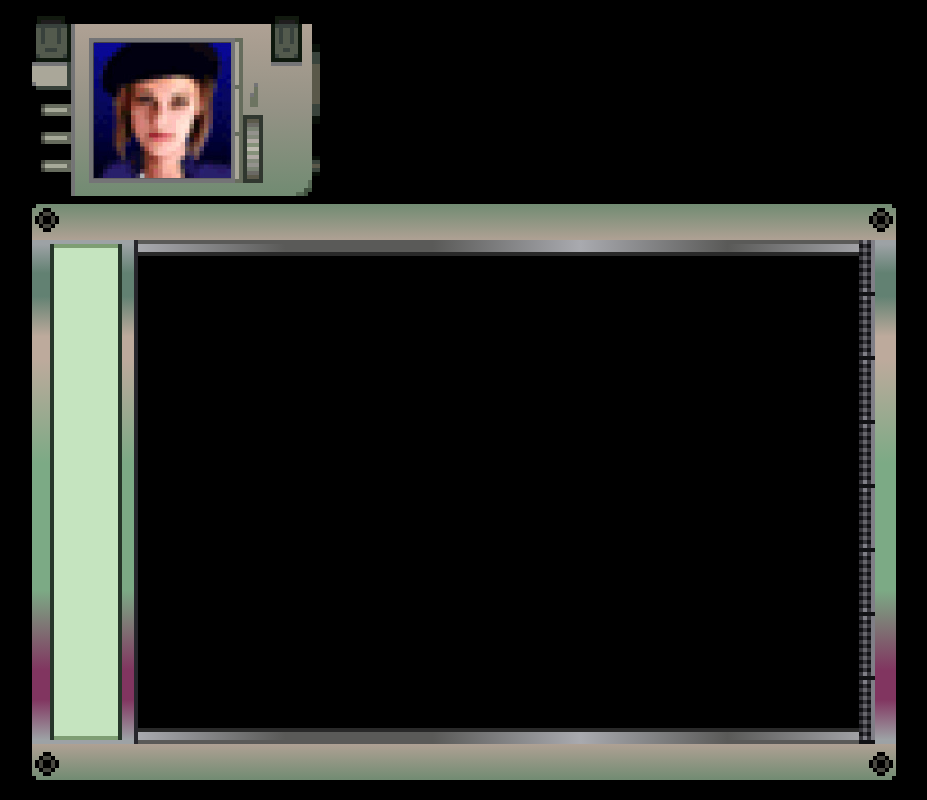
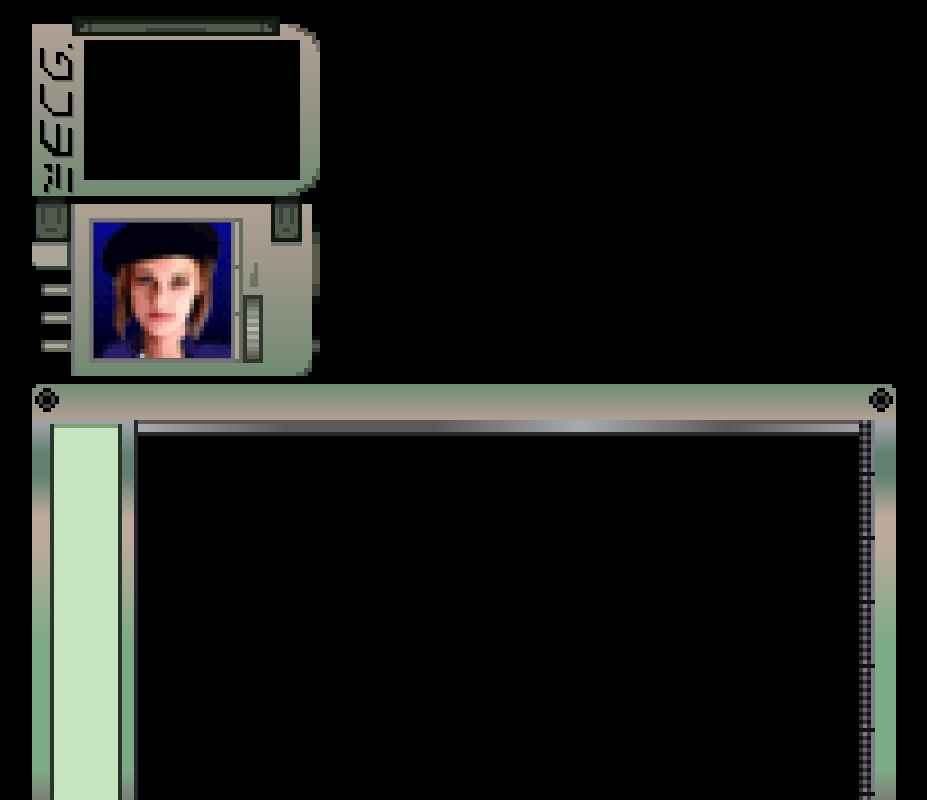
Before and after one commit to Leonelmarianog/cool-uis, a Vue app in the folder resident-evil-1-inventory-1996/: page / in a window 1280 px wide. Shown: the top 800 px of the page, without its empty margins (176-1103 px from the left). Built offline with nearby package versions, Linux system fonts and the light colour scheme.

Commit message:
Add HealthStatusPanel skeleton and ECG label

```diff
--- a/resident-evil-1-inventory-1996/src/App.vue
+++ b/resident-evil-1-inventory-1996/src/App.vue
@@ -1,12 +1,14 @@
 <script setup>
 import ItemPreviewPanel from './components/ItemPreviewPanel.vue'
 import CharacterPortraitPanel from './components/CharacterPortraitPanel.vue'
+import HealthStatusPanel from './components/HealthStatusPanel.vue'
 </script>
 
 <template>
   <main class="project-shell">
     <div class="project-shell__inventory">
       <!-- Keep new components first while building them individually. -->
+      <HealthStatusPanel />
       <CharacterPortraitPanel class="project-shell__portrait-panel" />
       <ItemPreviewPanel />
     </div>
--- /dev/null
+++ b/resident-evil-1-inventory-1996/src/components/HealthStatusPanel.vue
@@ -0,0 +1,173 @@
+<script setup>
+import ecgLabel from '../assets/ecg-label.svg'
+</script>
+
+<template>
+  <section class="health-status-panel" aria-label="Health status panel">
+    <div class="health-status-panel__housing">
+      <img class="health-status-panel__label" :src="ecgLabel" alt="ECG" width="36" height="148" />
+      <div class="health-status-panel__screen" aria-hidden="true"></div>
+    </div>
+    <div class="health-status-panel__top-recess" aria-hidden="true">
+      <span class="health-status-panel__border-mark"></span>
+    </div>
+  </section>
+</template>
+
+<style scoped>
+.health-status-panel {
+  --health-housing-background: linear-gradient(to top, #718b72, #949285, #afa194);
+  --health-recess-mid: #20211C;
+  --health-mount-border: #0e180d;
+  --health-reflection: #535a4d;
+
+  /* Reference housing: 72 × 43 art pixels. */
+  position: relative;
+  width: calc(72 * var(--ui-pixel));
+  max-width: 100%;
+  height: calc(43 * var(--ui-pixel));
+}
+
+.health-status-panel__housing {
+  position: absolute;
+  inset: 0;
+  background: var(--health-housing-background);
+  /* Mirrored pixel steps cut away the top-right and bottom-right corners. */
+  clip-path: polygon(
+    0 0,
+    calc(100% - 5 * var(--ui-pixel)) 0,
+    calc(100% - 5 * var(--ui-pixel)) var(--ui-pixel),
+    calc(100% - 3 * var(--ui-pixel)) var(--ui-pixel),
+    calc(100% - 3 * var(--ui-pixel)) calc(2 * var(--ui-pixel)),
+    calc(100% - var(--ui-pixel)) calc(2 * var(--ui-pixel)),
+    calc(100% - var(--ui-pixel)) calc(4 * var(--ui-pixel)),
+    100% calc(4 * var(--ui-pixel)),
+    100% calc(100% - 4 * var(--ui-pixel)),
+    calc(100% - var(--ui-pixel)) calc(100% - 4 * var(--ui-pixel)),
+    calc(100% - var(--ui-pixel)) calc(100% - 2 * var(--ui-pixel)),
+    calc(100% - 3 * var(--ui-pixel)) calc(100% - 2 * var(--ui-pixel)),
+    calc(100% - 3 * var(--ui-pixel)) calc(100% - var(--ui-pixel)),
+    calc(100% - 5 * var(--ui-pixel)) calc(100% - var(--ui-pixel)),
+    calc(100% - 5 * var(--ui-pixel)) 100%,
+    0 100%
+  );
+}
+
+/* Match the portrait's translucent outer shadow and doubled darker center. */
+.health-status-panel__housing::before,
+.health-status-panel__housing::after {
+  --corner-shadow: rgb(14 24 13 / 30%);
+
+  position: absolute;
+  right: 0;
+  width: calc(8 * var(--ui-pixel));
+  height: calc(7 * var(--ui-pixel));
+  pointer-events: none;
+  content: '';
+  background:
+    linear-gradient(var(--corner-shadow), var(--corner-shadow))
+      left calc(2 * var(--ui-pixel)) top var(--ui-pixel) /
+      calc(5 * var(--ui-pixel)) calc(4 * var(--ui-pixel)) no-repeat,
+    var(--corner-shadow);
+  /* A one-pixel ribbon follows the steps and extends along adjoining edges. */
+  clip-path: polygon(
+    0 0,
+    calc(3 * var(--ui-pixel)) 0,
+    calc(3 * var(--ui-pixel)) var(--ui-pixel),
+    calc(5 * var(--ui-pixel)) var(--ui-pixel),
+    calc(5 * var(--ui-pixel)) calc(2 * var(--ui-pixel)),
+    calc(7 * var(--ui-pixel)) calc(2 * var(--ui-pixel)),
+    calc(7 * var(--ui-pixel)) calc(4 * var(--ui-pixel)),
+    100% calc(4 * var(--ui-pixel)),
+    100% 100%,
+    calc(7 * var(--ui-pixel)) 100%,
+    calc(7 * var(--ui-pixel)) calc(5 * var(--ui-pixel)),
+    calc(6 * var(--ui-pixel)) calc(5 * var(--ui-pixel)),
+    calc(6 * var(--ui-pixel)) calc(3 * var(--ui-pixel)),
+    calc(4 * var(--ui-pixel)) calc(3 * var(--ui-pixel)),
+    calc(4 * var(--ui-pixel)) calc(2 * var(--ui-pixel)),
+    calc(2 * var(--ui-pixel)) calc(2 * var(--ui-pixel)),
+    calc(2 * var(--ui-pixel)) var(--ui-pixel),
+    0 var(--ui-pixel)
+  );
+}
+
+.health-status-panel__housing::before {
+  top: 0;
+}
+
+.health-status-panel__housing::after {
+  bottom: 0;
+  transform: scaleY(-1);
+}
+
+.health-status-panel__top-recess {
+  position: absolute;
+  top: calc(-2 * var(--ui-pixel));
+  left: calc(10 * var(--ui-pixel));
+  right: calc(10 * var(--ui-pixel));
+  height: calc(5 * var(--ui-pixel));
+  border-top: var(--ui-pixel) solid var(--health-mount-border);
+  border-left: var(--ui-pixel) solid var(--health-mount-border);
+  border-right: var(--ui-pixel) solid var(--health-mount-border);
+  border-bottom: var(--ui-pixel) solid var(--health-mount-border);
+  background: var(--health-recess-mid);
+}
+
+.health-status-panel__border-mark {
+  position: absolute;
+  z-index: 1;
+  bottom: 0;
+  left: calc(50% - 7.5 * var(--ui-pixel));
+  width: calc(15 * var(--ui-pixel));
+  height: var(--ui-pixel);
+  background: rgb(0 0 0 / 30%);
+}
+
+/* Darken the fourth inner pixel on either side, including the reflection. */
+.health-status-panel__top-recess::before {
+  position: absolute;
+  z-index: 1;
+  inset: 0;
+  background:
+    linear-gradient(rgb(0 0 0 / 30%), rgb(0 0 0 / 30%))
+      left calc(3 * var(--ui-pixel)) top / var(--ui-pixel) 100% no-repeat,
+    linear-gradient(rgb(0 0 0 / 30%), rgb(0 0 0 / 30%))
+      right calc(3 * var(--ui-pixel)) top / var(--ui-pixel) 100% no-repeat;
+  content: '';
+}
+
+/* Two art-pixel bands form a stepped reflection above the bottom border. */
+.health-status-panel__top-recess::after {
+  position: absolute;
+  right: 0;
+  bottom: 0;
+  left: 0;
+  height: calc(2 * var(--ui-pixel));
+  background:
+    linear-gradient(var(--health-reflection), var(--health-reflection))
+      bottom center / calc(100% - 2 * var(--ui-pixel)) var(--ui-pixel) no-repeat,
+    linear-gradient(var(--health-reflection), var(--health-reflection))
+      top center / calc(100% - 4 * var(--ui-pixel)) var(--ui-pixel) no-repeat;
+  content: '';
+}
+
+.health-status-panel__label {
+  position: absolute;
+  top: calc(5 * var(--ui-pixel));
+  left: calc(2 * var(--ui-pixel));
+  width: calc(9 * var(--ui-pixel));
+  height: calc(37 * var(--ui-pixel));
+  image-rendering: pixelated;
+  filter: drop-shadow(calc(0.5 * var(--ui-pixel)) calc(0.5 * var(--ui-pixel)) 0 rgb(14 24 13 / 30%));
+}
+
+.health-status-panel__screen {
+  position: absolute;
+  top: calc(4 * var(--ui-pixel));
+  right: calc(5 * var(--ui-pixel));
+  bottom: calc(4 * var(--ui-pixel));
+  left: calc(13 * var(--ui-pixel));
+  background: #000;
+}
+</style>
```
Also changed, not shown: resident-evil-1-inventory-1996/src/assets/ecg-label.svg (added).
